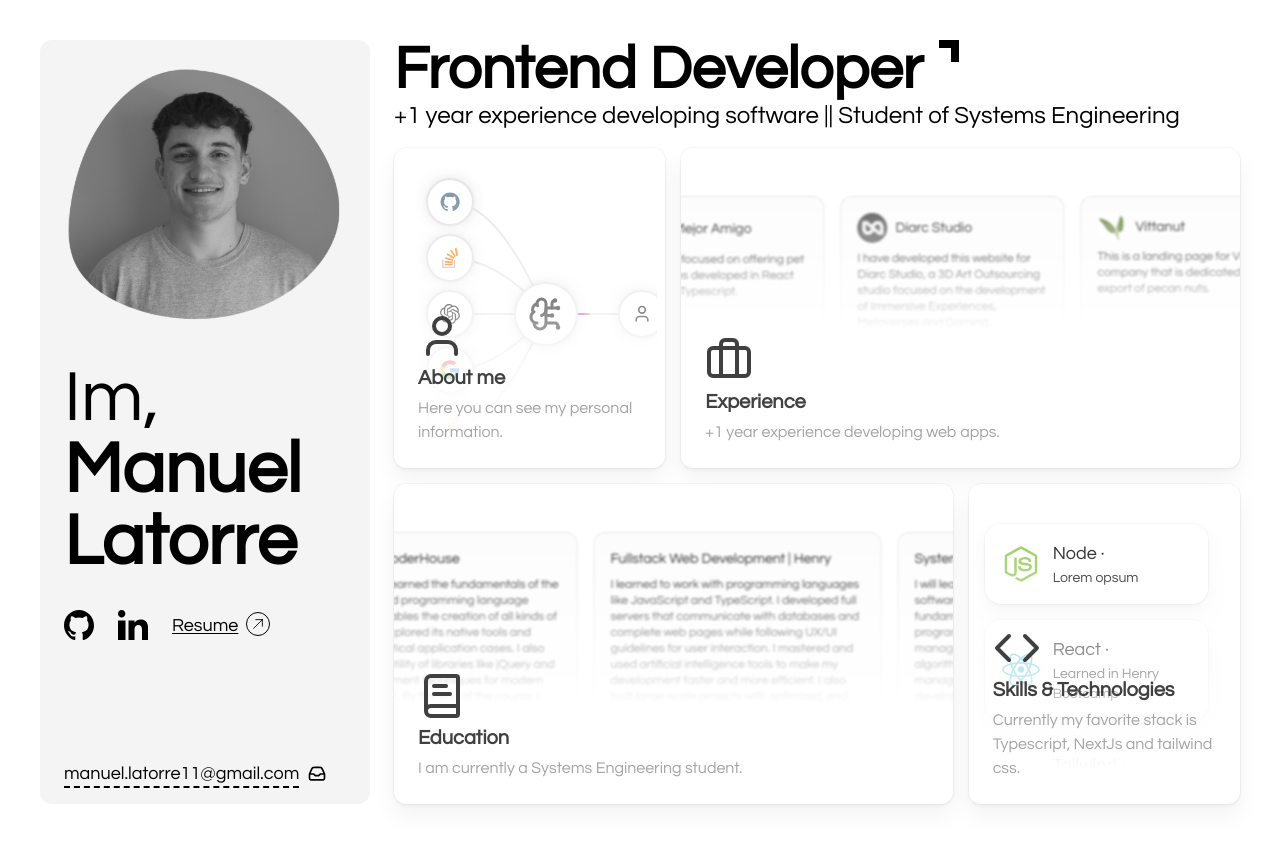
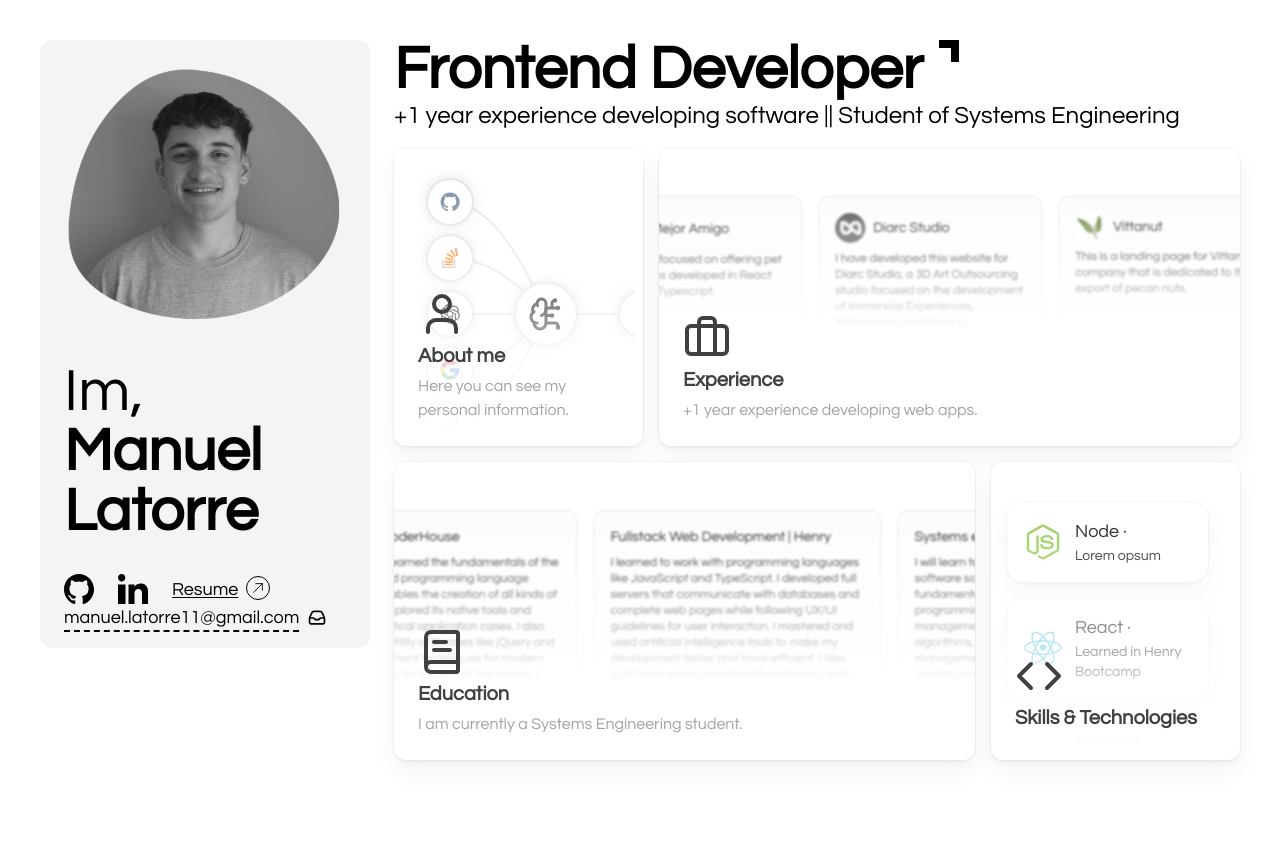
Before and after one commit to Manuel-latorre/portfolio, a Next.js app: page / in a window 1280 px wide. After the commit the page ends 800 px from the top, so only its background shows below. Built offline with nearby package versions, Linux system fonts and the light colour scheme.

Commit message:
change layout css

```diff
--- a/app/page.tsx
+++ b/app/page.tsx
@@ -2,8 +2,6 @@ import HomePage from "@/components/Home/Home";
 
 export default function Home() {
   return (
-    <div className="">
       <HomePage/>
-    </div>
   );
 }
--- a/components/Home/Home.tsx
+++ b/components/Home/Home.tsx
@@ -4,7 +4,7 @@ import HomeCard from './HomeCard'
 
 const HomePage = () => {
   return (
-    <div className='xl:min-h-screen flex w-full sm:p-10 gap-6'>
+    <div className='min-h-screen flex w-full sm:p-10 gap-6'>
       <ProfileCard/>
       <HomeCard/>
     </div>
--- a/components/Home/HomeCard.tsx
+++ b/components/Home/HomeCard.tsx
@@ -6,10 +6,10 @@ import { BentoDemo } from './LayoutHome'
 
 const HomeCard = () => {
   return (
-    <div className='flex flex-col w-full justify-between'>
+    <div className='flex flex-col w-full'>
         <div className='mb-4'>
             <div className='flex items-start gap-4'>
-                <h1 className='font-semibold lg:text-6xl 2xl:text-9xl'>Frontend Developer</h1>
+                <h1 className='font-semibold lg:text-6xl 2xl:text-8xl'>Frontend Developer</h1>
                 <div className='flex flex-col'>
                     <div className='p-1 bg-black w-5'></div>
                     <div className='p-1 bg-black w-5 rotate-90 translate-x-1.5'></div>
@@ -17,7 +17,7 @@ const HomeCard = () => {
             </div>
             <p className='xl:text-2xl'>+1 year experience developing software || Student of Systems Engineering</p>
         </div>
-        <BentoDemo/>
+            <BentoDemo />
     </div>
   )
 }
--- a/components/Home/LayoutHome.tsx
+++ b/components/Home/LayoutHome.tsx
@@ -18,6 +18,7 @@ import tma from "../../images/tma.svg";
 import diarc from "../../images/diarc.svg";
 import vittanut from "../../images/vittanut.svg";
 import gt from "../../images/gt.svg";
+import { div } from "motion/react-client";
 
 const files = [
   {
@@ -77,7 +78,7 @@ const features = [
     description: "Here you can see my personal information.",
     href: "#",
     cta: "View more about me",
-    className: "col-span-3 lg:col-span-1",
+    className: "w-[30%]",
     background: (
       <AnimatedBeamMultipleOutputDemo className="absolute right-2 top-4 h-[300px] border-none transition-all duration-300 ease-out [mask-image:linear-gradient(to_top,transparent_10%,#000_100%)] group-hover:scale-105" />
     ),
@@ -88,7 +89,7 @@ const features = [
     description: "+1 year experience developing web apps.",
     href: "#",
     cta: "View my profesional experience",
-    className: "col-span-3 lg:col-span-2",
+    className: "w-[70%]",
     background: (
       <Marquee
         pauseOnHover
@@ -126,7 +127,7 @@ const features = [
     description: "I am currently a Systems Engineering student.",
     href: "#",
     cta: "Learn more",
-    className: "col-span-3 lg:col-span-2",
+    className: "w-[70%]",
     background: (
       <Marquee
         pauseOnHover
@@ -162,10 +163,10 @@ const features = [
     Icon: CodeIcon,
     name: "Skills & Technologies",
     description:
-      "Currently my favorite stack is Typescript, NextJs and tailwind css.",
+      "",
     href: "#",
     cta: "Learn more",
-    className: "col-span-3 lg:col-span-1",
+    className: "w-[30%]",
     background: (
       <AnimatedListDemo className="absolute right-2 top-4 h-[300px] w-full border-none transition-all duration-300 ease-out [mask-image:linear-gradient(to_top,transparent_10%,#000_100%)] group-hover:scale-105" />
     ),
@@ -174,10 +175,18 @@ const features = [
 
 export function BentoDemo() {
   return (
-    <BentoGrid>
-      {features.map((feature, idx) => (
-        <BentoCard key={idx} {...(feature as any)}/>
-      ))}
-    </BentoGrid>
+
+    <div className="flex flex-col gap-4 h-full">
+        <div className="flex h-full gap-4">
+          {features.slice(0, 2).map((feature, idx) => (
+            <BentoCard key={idx} {...(feature as any)}/>
+          ))}
+        </div>
+        <div className="flex h-full gap-4">
+          {features.slice(2, 4).map((feature, idx) => (
+            <BentoCard key={idx} {...(feature as any)}/>
+          ))}
+        </div>
+    </div>
   );
 }
--- a/components/Home/ProfileCard.tsx
+++ b/components/Home/ProfileCard.tsx
@@ -10,11 +10,11 @@ import { ArrowUpRightIcon } from '@heroicons/react/24/outline'
 
 const ProfileCard = () => {
   return (
-    <div className='bg-[#f4f4f4] py-4 px-6 flex flex-col rounded-xl justify-between max-lg:h-screen max-lg:sticky top-0'>
+    <div className='bg-[#f4f4f4] py-4 px-6 flex flex-col rounded-xl h-full max-lg:sticky top-0'>
         <div className='flex flex-col gap-6'>
             <Image src={profile} alt='Profile picture' width={400} height={400}/>
             <div className='flex flex-col gap-4'>
-                <h2 className='text-7xl'>Im, <br /> <span className='font-semibold'>Manuel <br /> Latorre</span></h2>
+                <h2 className='xl:text-6xl'>Im, <br /> <span className='font-semibold'>Manuel <br /> Latorre</span></h2>
             </div>
             <div className='flex items-end gap-6 mt-2'>
                 <Link href={"https://github.com/Manuel-latorre"} target='_blank'>
--- a/components/ui/bento-grid.tsx
+++ b/components/ui/bento-grid.tsx
@@ -23,7 +23,7 @@ const BentoGrid = ({ children, className }: BentoGridProps) => {
   return (
     <div
       className={cn(
-        "grid w-full grid-cols-3 gap-4 sm:auto-rows-[18rem] md:auto-rows-[14rem] lg:auto-rows-[20rem] xl:auto-rows-[20rem]",
+        "",
         className,
       )}
     >
```
Also changed, not shown: 1 other file (tests, documents, lock files or other folders).
